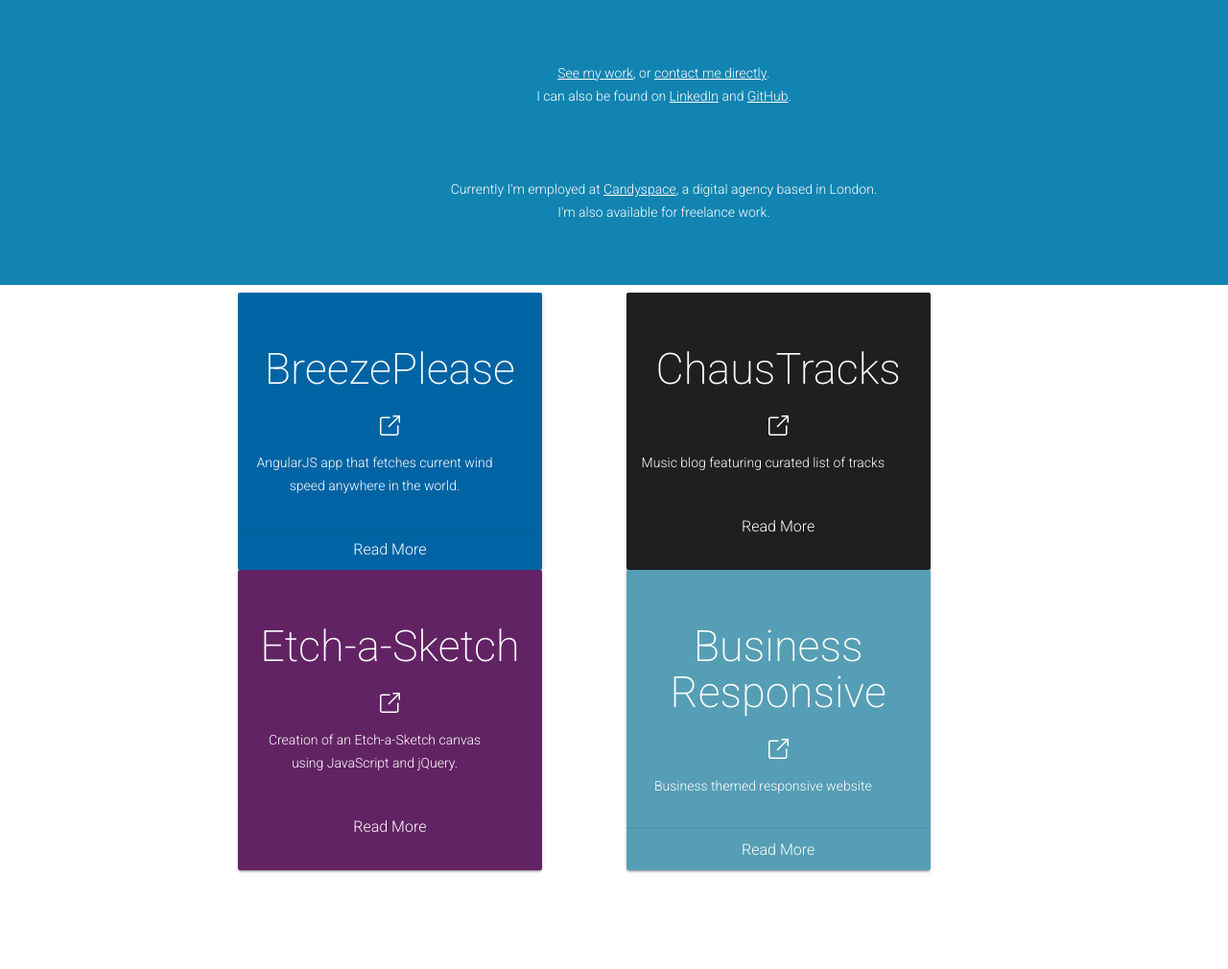
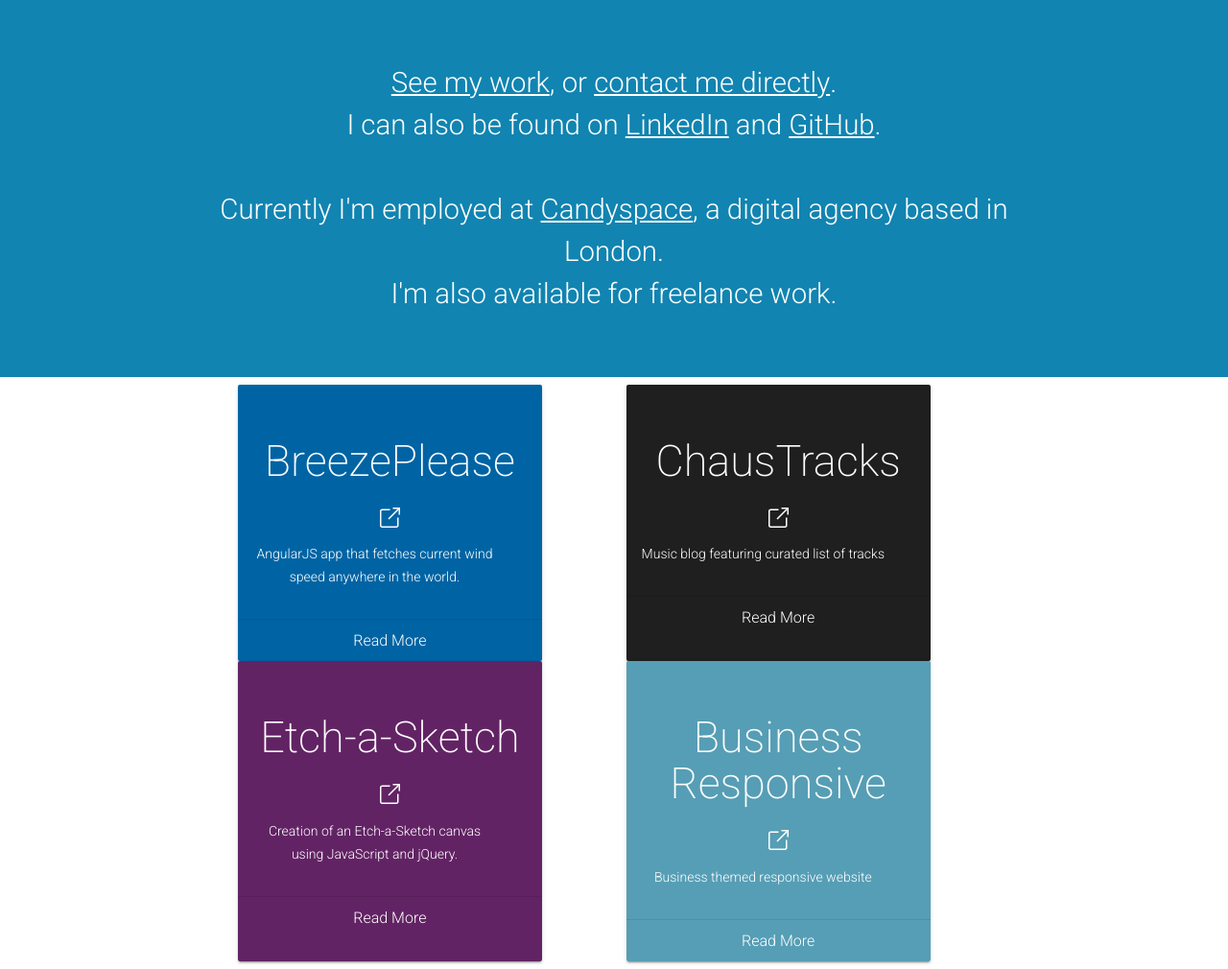
Before and after one commit to adriankelly/adriankelly-portfolio, a PHP site: page / in a window 1280 px wide. Shown: the part 64-1074 px from the top of the page at 96% size. Run offline with PHP 8.4, Linux system fonts and the light colour scheme; some libraries are stand-ins or nearby versions.

Commit message:
update story copy design

```diff
--- a/index.html
+++ b/index.html
@@ -16,7 +16,7 @@
   <div id="main-container">
     <div class="mdl-layout mdl-js-layout">
       <!-- Large screen nav bar -->
-      <header class="mdl-layout--large-screen-only mdl-layout__header--transparent">
+      <header class="mdl-layout--large-screen-only">
         <div class="mdl-layout__header-row">
           <span id="main-nav-title" class="mdl-layout-title "></span>
           <div class="mdl-layout-spacer"></div>
@@ -39,13 +39,16 @@ GitHub</a>
         </div>
         <div class="story">
           <div class="story-copy">
-            <div class="mdl-cell--1-offset-desktop  mdl-cell--6-col-tablet">
-              <p class="story-current"><a href="#work">See my work</a>, or <a id="contact-link" href="#contact" class="contact">contact me directly</a>.
+            <div class="mdl-cell--6-col-tablet">
+              <p>
+                <a href="#work">See my work</a>, or <a id="contact-link" href="#contact" class="contact">contact me directly</a>.
                 <br>I can also be found on <a href="https://www.linkedin.com/in/adriankellyweb">LinkedIn</a> and
-                <a href="https://github.com/adriankelly">GitHub</a>.</p>
-
-              <p class="story-status">Currently I'm employed at <a href="https://www.candyspace.com/">Candyspace</a>, a digital agency based in London.
-                <br>I'm also available for freelance work.</p>
+                <a href="https://github.com/adriankelly">GitHub</a>.
+                <br />
+                <br />
+                Currently I'm employed at <a href="https://www.candyspace.com/">Candyspace</a>, a digital agency based in London.
+                <br />I'm also available for freelance work.
+              </p>
             </div>
           </div>
         </div>
--- a/styles/style.css
+++ b/styles/style.css
@@ -58,9 +58,7 @@ a {
 }
 
 
-.story-status {
-  margin: 7% 0 0;
-}
+
 
 
 .project {
@@ -356,8 +354,11 @@ a {
     display: none;
   }
 
-.story {
-  background-position-y: 30%;
+.story-copy p {
+  width: 75%;
+  margin: 0 auto;
+  font-size: 1.75em;
+  line-height: 1.5em;
 }
 
   .project {
@@ -365,13 +366,7 @@ a {
     margin: 0;
     display: inline-block;
   }
-  .currently p {
-    font-size: 1.75rem;
-    line-height: 4rem;
-  }
-  .currently-copy {
-    text-align: left;
-  }
+
 
 
   .project p,
```
